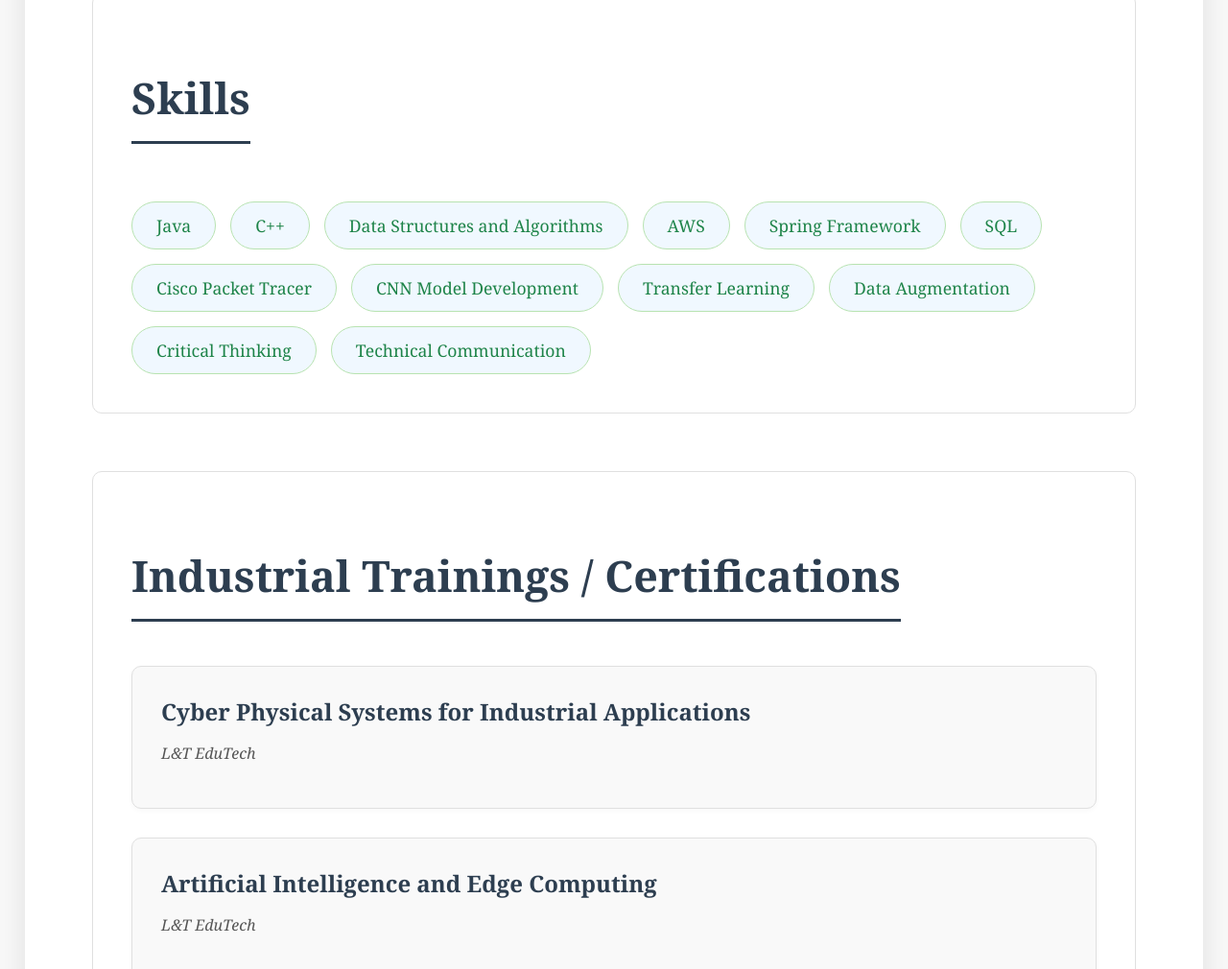
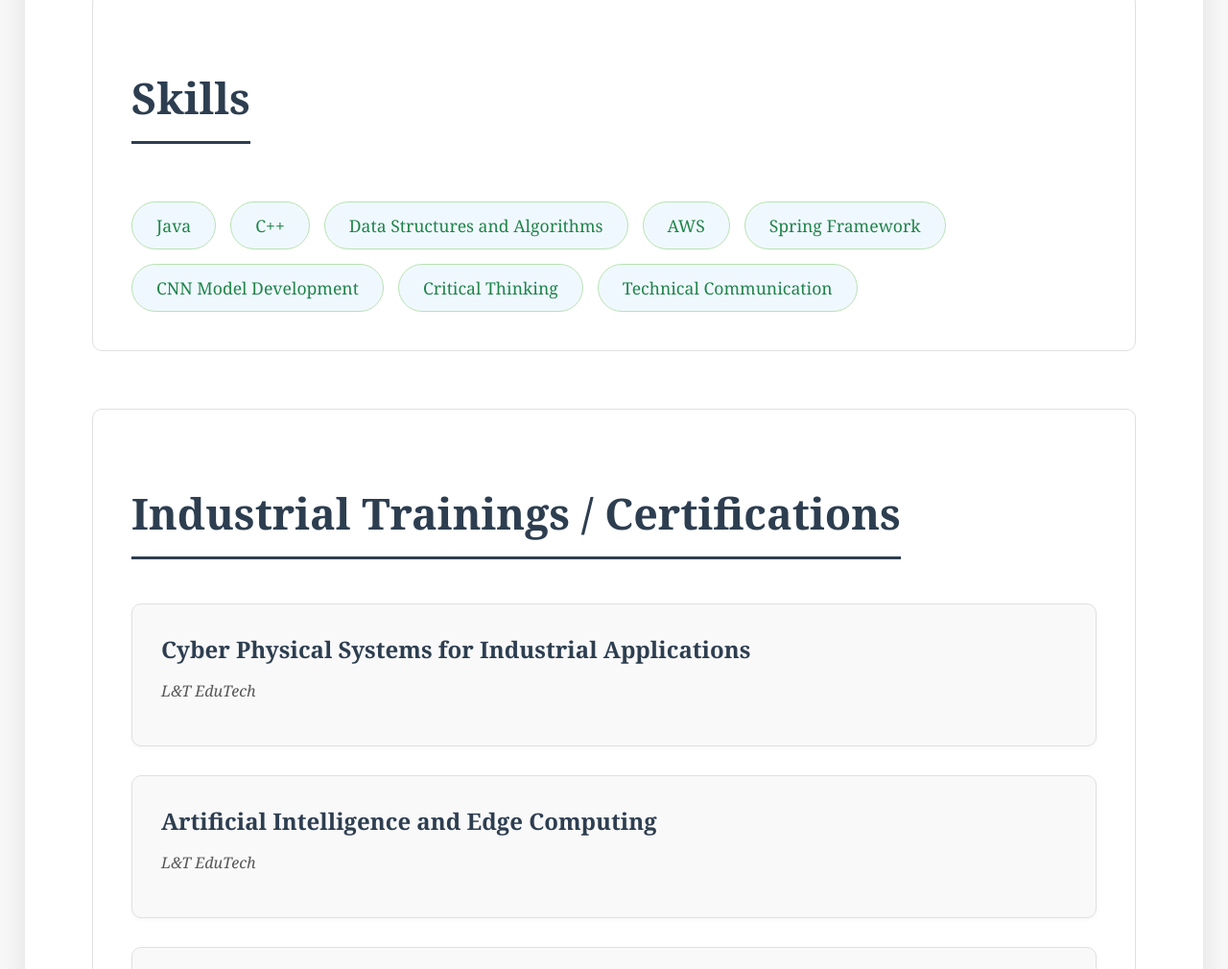
Before and after one commit to AshutoshDas0987/Wipro, a plain HTML site: page index.html in a window 1280 px wide. Shown: the part 3281-4291 px from the top of the page at 96% size. Drawn offline with Linux system fonts and the light colour scheme.

Commit message:
Update index.html

```diff
--- a/index.html
+++ b/index.html
@@ -252,11 +252,7 @@
                 <div class="skill-item">Data Structures and Algorithms</div>
                 <div class="skill-item">AWS</div>
                 <div class="skill-item">Spring Framework</div>
-                <div class="skill-item">SQL</div>
-                <div class="skill-item">Cisco Packet Tracer</div>
                 <div class="skill-item">CNN Model Development</div>
-                <div class="skill-item">Transfer Learning</div>
-                <div class="skill-item">Data Augmentation</div>
                 <div class="skill-item">Critical Thinking</div>
                 <div class="skill-item">Technical Communication</div>
             </div>
```
